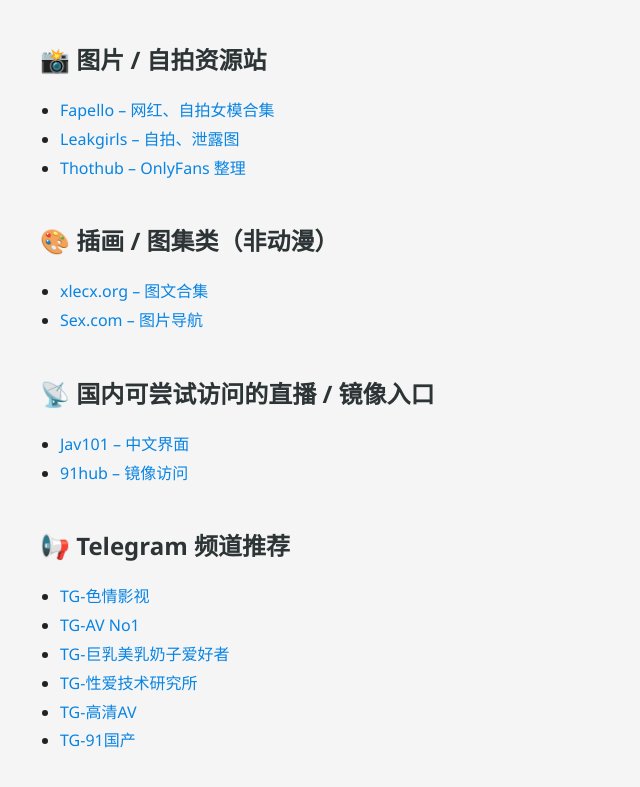
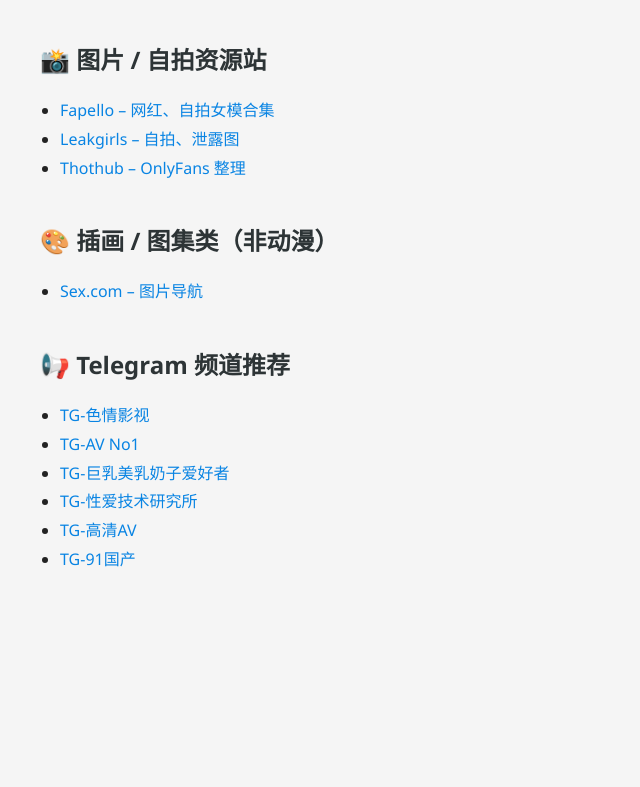
Before and after one commit to hongfeiz830/hongfeiz830.github.io, a plain HTML site: page index.html in a window 1280 px wide. Shown: the part 639-1426 px from the top of the page, without its empty margins (0-640 px from the left). After the commit the page ends 1253 px from the top, so only its background shows below. Drawn offline with Linux system fonts and the light colour scheme.

Commit message:
Add files via upload

```diff
--- a/index.html
+++ b/index.html
@@ -54,21 +54,11 @@
   <div class="section">
     <h2>🎨 插画 / 图集类（非动漫）</h2>
     <ul>
-      <li><a href="https://xlecx.org" target="_blank">xlecx.org – 图文合集</a></li>
-      <li><a href="https://www.sex.com" target="_blank">Sex.com – 图片导航</a></li>
+    <li><a href="https://www.sex.com" target="_blank">Sex.com – 图片导航</a></li>
     </ul>
   </div>
 
-  <div class="section">
-    <h2>📡 国内可尝试访问的直播 / 镜像入口</h2>
-    <ul>
-      <li><a href="https://jav101.com" target="_blank">Jav101 – 中文界面</a></li>
-      <li><a href="https://91hub.live" target="_blank">91hub – 镜像访问</a></li>
-      </ul>
-  </div>
-
-
-  <div class="section">
+   <div class="section">
     <h2>📢 Telegram 频道推荐</h2>
     <ul>
       <li><a href="https://t.me/aimxnyhn18" target="_blank">TG-色情影视 </a></li>
```
